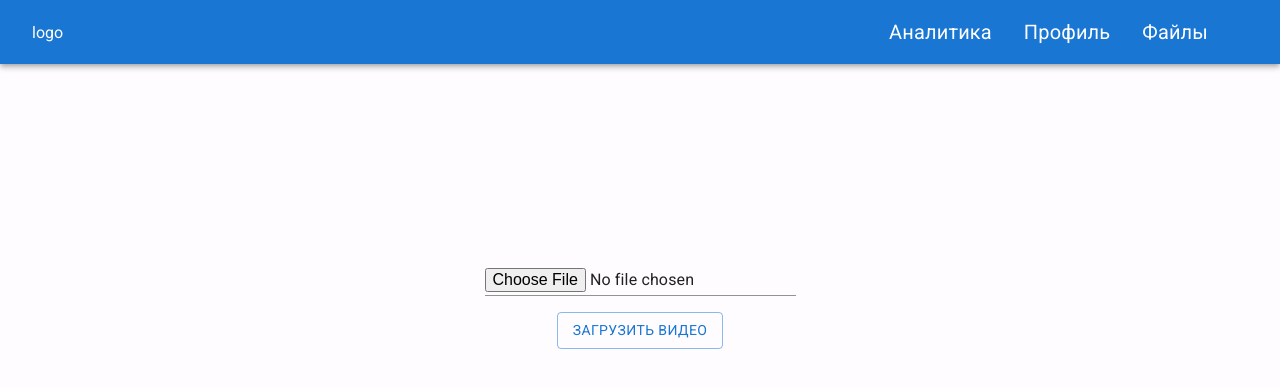
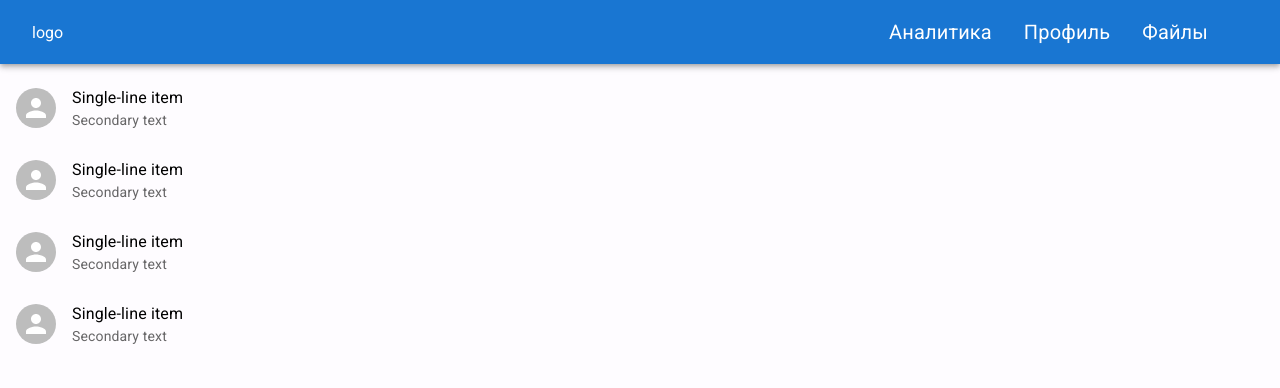
Before and after one commit to BlackKingWhitePawn/HabitTracker-front, a React (Create React App) app: page /videos in a window 1280 px wide. Shown: the top 388 px of the page. Built offline with nearby package versions, Linux system fonts and the light colour scheme.

Commit message:
add file page

```diff
--- a/src/index.tsx
+++ b/src/index.tsx
@@ -6,6 +6,7 @@ import StartPage from 'pages/start';
 import { BrowserRouter, Outlet, Route, Routes } from "react-router-dom";
 import Layout from 'components/Layout';
 import ProfilePage from 'pages/Profile';
+import VideoPage from 'pages/Video';
 
 
 const root = ReactDOM.createRoot(
@@ -30,7 +31,7 @@ function App() {
         <Route path='/' element={<Wrapper />} >
           <Route index element={<StartPage />} />
           <Route path='/profile' element={<ProfilePage />} />
-          <Route path='/videos' element={<StartPage />} />
+          <Route path='/videos' element={<VideoPage />} />
           <Route path='/analysis' element={<StartPage />} />
           <Route path="*" element={<Layout children={<></>} />} />
         </Route>
--- /dev/null
+++ b/src/pages/Video/index.tsx
@@ -0,0 +1,62 @@
+import { Avatar, Box, Button, Card, CardActions, CardContent, Container, List, ListItem, ListItemAvatar, ListItemText, Typography } from '@mui/material'
+import Layout from 'components/Layout'
+import VideoForm from 'components/VideoForm'
+import React, { useEffect } from 'react'
+import "./style.scss";
+import { getCookie } from 'utils/cookie';
+import { deepOrange } from '@mui/material/colors';
+
+function VideoPage() {
+  return (
+    <Layout className='start-page'>
+      <List>
+        <ListItem>
+          <ListItemAvatar>
+            <Avatar>
+              {/* <FolderIcon /> */}
+            </Avatar>
+          </ListItemAvatar>
+          <ListItemText
+            primary="Single-line item"
+            secondary={'Secondary text'}
+          />
+        </ListItem>
+        <ListItem>
+          <ListItemAvatar>
+            <Avatar>
+              {/* <FolderIcon /> */}
+            </Avatar>
+          </ListItemAvatar>
+          <ListItemText
+            primary="Single-line item"
+            secondary={'Secondary text'}
+          />
+        </ListItem>
+        <ListItem>
+          <ListItemAvatar>
+            <Avatar>
+              {/* <FolderIcon /> */}
+            </Avatar>
+          </ListItemAvatar>
+          <ListItemText
+            primary="Single-line item"
+            secondary={'Secondary text'}
+          />
+        </ListItem>
+        <ListItem>
+          <ListItemAvatar>
+            <Avatar>
+              {/* <FolderIcon /> */}
+            </Avatar>
+          </ListItemAvatar>
+          <ListItemText
+            primary="Single-line item"
+            secondary={'Secondary text'}
+          />
+        </ListItem>
+      </List>
+    </Layout>
+  )
+}
+
+export default VideoPage
--- /dev/null
+++ b/src/pages/Video/style.scss
@@ -0,0 +1,12 @@
+.start-page {
+    height: 100%;
+
+    &__container {
+        display: flex;
+        flex-direction: column;
+        align-items: center;
+        justify-content: center;
+        height: 100%;
+        padding-top: 200px;
+    }
+}
```
